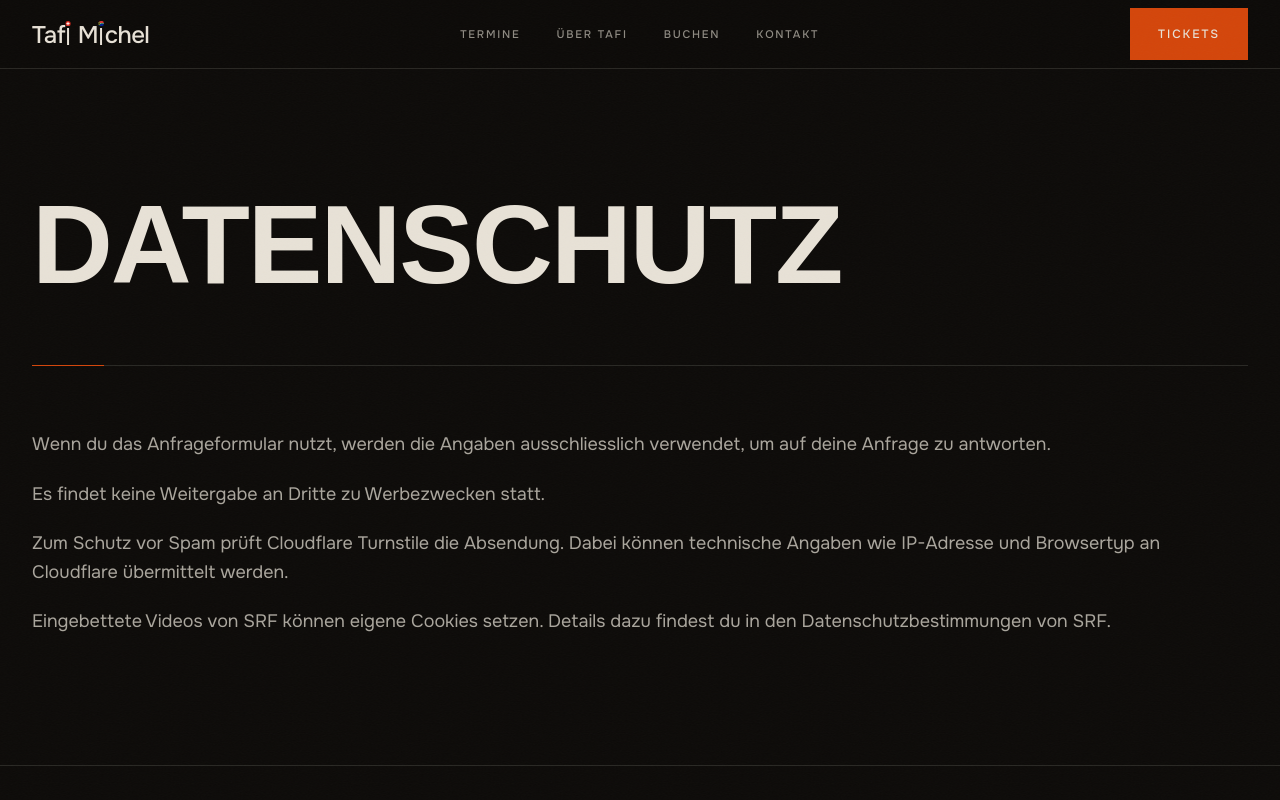
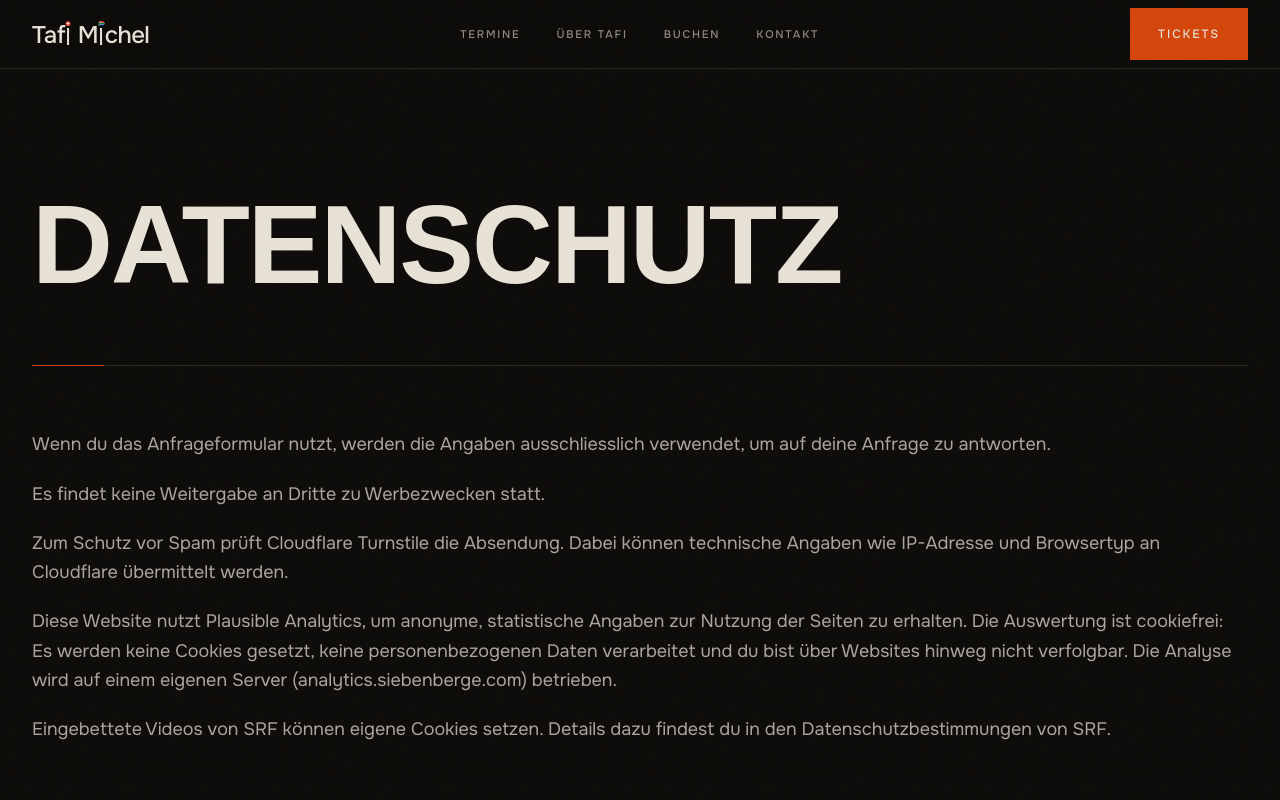
Before and after one commit to adrianbruegger/tafimichel, a Next.js app: page /datenschutz in a window 1280 px wide. Shown: the top 800 px of the page. Built offline with nearby package versions, Linux system fonts and the light colour scheme; a web font is replaced by a local one.

Commit message:
Add self-hosted Plausible analytics, Lenis scroll fixes, and a redrawn South Africa mark.

```diff
--- a/src/app/datenschutz/page.tsx
+++ b/src/app/datenschutz/page.tsx
@@ -24,6 +24,14 @@ export default function PrivacyPage() {
           übermittelt werden.
         </p>
         <p>
+          Diese Website nutzt Plausible Analytics, um anonyme, statistische
+          Angaben zur Nutzung der Seiten zu erhalten. Die Auswertung ist
+          cookiefrei: Es werden keine Cookies gesetzt, keine personenbezogenen
+          Daten verarbeitet und du bist über Websites hinweg nicht verfolgbar.
+          Die Analyse wird auf einem eigenen Server (analytics.siebenberge.com)
+          betrieben.
+        </p>
+        <p>
           Eingebettete Videos von SRF können eigene Cookies setzen. Details dazu
           findest du in den Datenschutzbestimmungen von SRF.
         </p>
--- a/src/app/globals.css
+++ b/src/app/globals.css
@@ -1,4 +1,5 @@
 @import "tailwindcss";
+@import "lenis/dist/lenis.css";
 
 /* ─────────────────────────────────────────────────────────────
    Tokens — one dark ground, one accent, layered surfaces.
@@ -61,7 +62,12 @@
   --font-display: var(--font-shoulders);
 }
 
-html,
+html {
+  background: var(--veld);
+  color: var(--ash);
+  scroll-padding-top: 5rem;
+}
+
 body {
   background: var(--veld);
   color: var(--ash);
--- a/src/app/layout.tsx
+++ b/src/app/layout.tsx
@@ -1,4 +1,5 @@
 import type { Metadata } from "next";
+import Script from "next/script";
 import { Big_Shoulders, Onest } from "next/font/google";
 import { Footer } from "@/components/footer";
 import { JsonLd } from "@/components/json-ld";
@@ -38,12 +39,13 @@ export default function RootLayout({ children }: LayoutProps<"/">) {
   return (
     <html
       lang="de-CH"
-      className={`${sans.variable} ${display.variable} h-full antialiased`}
+      className={`${sans.variable} ${display.variable} antialiased`}
     >
       <head>
         <link rel="preconnect" href="https://challenges.cloudflare.com" />
+        <link rel="preconnect" href={new URL(site.plausible.script).origin} />
       </head>
-      <body className="min-h-full bg-veld font-sans text-ash">
+        <body className="min-h-svh bg-veld font-sans text-ash">
         <script
           dangerouslySetInnerHTML={{
             __html:
@@ -61,6 +63,11 @@ export default function RootLayout({ children }: LayoutProps<"/">) {
           <div id="inhalt">{children}</div>
           <Footer />
         </Providers>
+        <Script
+          src={site.plausible.script}
+          strategy="afterInteractive"
+          data-domain={site.plausible.domain}
+        />
         <JsonLd data={siteGraph()} />
       </body>
     </html>
--- a/src/components/brand.tsx
+++ b/src/components/brand.tsx
@@ -1,3 +1,4 @@
+import { useId } from "react";
 import { site } from "@/lib/site";
 
 type MarkProps = {
@@ -15,20 +16,38 @@ export function SwissDot({ className }: MarkProps) {
 }
 
 export function SaDot({ className }: MarkProps) {
+  const id = useId().replace(/:/g, "");
+  const flagClip = `${id}-flag`;
+  const triClip = `${id}-tri`;
+
   return (
     <svg
-      viewBox="0 0 32 32"
+      viewBox="0 0 90 60"
+      preserveAspectRatio="xMidYMid slice"
       className={`overflow-hidden rounded-full ${className ?? ""}`}
       aria-hidden
     >
-      <rect width="32" height="16" fill="#DE3831" />
-      <rect y="16" width="32" height="16" fill="#002395" />
-      <polygon points="0,0 16,16 0,32" fill="#007A4D" />
-      <polygon points="0,4.2 12.6,16 0,27.8" fill="#FFB81C" />
-      <polygon points="0,7.4 9.4,16 0,24.6" fill="#000" />
-      <polygon points="9.8,16 32,16 32,13.15 14.2,13.15" fill="#fff" />
-      <polygon points="9.8,16 32,16 32,18.85 14.2,18.85" fill="#fff" />
-      <polygon points="14.2,13.15 32,13.15 32,18.85 14.2,18.85" fill="#007A4D" />
+      <defs>
+        <clipPath id={flagClip}>
+          <path d="M0 0h90v60H0z" />
+        </clipPath>
+        <clipPath id={triClip}>
+          <path d="m0 0 45 30L0 60z" />
+        </clipPath>
+      </defs>
+      <path fill="#E03C31" d="M0 0h90v30H45z" />
+      <path fill="#001489" d="M0 60h90V30H45z" />
+      <g clipPath={`url(#${flagClip})`} fill="none">
+        <path stroke="#fff" strokeWidth="20" d="M90 30H45L0 0v60l45-30" />
+        <path
+          fill="#000"
+          stroke="#FFB81C"
+          strokeWidth="20"
+          clipPath={`url(#${triClip})`}
+          d="m0 0 45 30L0 60"
+        />
+        <path stroke="#007749" strokeWidth="12" d="m0 0 45 30h45M0 60l45-30" />
+      </g>
     </svg>
   );
 }
--- a/src/components/nav.tsx
+++ b/src/components/nav.tsx
@@ -150,6 +150,7 @@ export function Nav() {
         <div
           id="menu"
           className="absolute inset-x-0 top-16 bottom-0 flex flex-col justify-between overflow-auto bg-veld px-5 pt-10 pb-10 md:top-[4.25rem]"
+          data-lenis-prevent
         >
           <nav className="flex flex-1 flex-col justify-center">
             {nav.map((item, index) => (
--- a/src/components/providers.tsx
+++ b/src/components/providers.tsx
@@ -3,11 +3,25 @@
 import { ReactLenis, useLenis } from "lenis/react";
 import gsap from "gsap";
 import { ScrollTrigger } from "gsap/ScrollTrigger";
-import { useEffect, useState } from "react";
+import { usePathname } from "next/navigation";
+import { useEffect, useLayoutEffect, useState } from "react";
+
 gsap.registerPlugin(ScrollTrigger);
+gsap.ticker.lagSmoothing(0);
 
 function ScrollBridge() {
+  const pathname = usePathname();
+  const lenis = useLenis();
+
   useLenis(ScrollTrigger.update);
+
+  useLayoutEffect(() => {
+    document.body.style.removeProperty("overflow");
+    lenis?.start();
+    lenis?.resize();
+    ScrollTrigger.refresh();
+  }, [pathname, lenis]);
+
   return null;
 }
 
@@ -30,6 +44,7 @@ export function Providers({ children }: { children: React.ReactNode }) {
         smoothWheel: !reduceMotion,
         wheelMultiplier: 0.9,
         anchors: { offset: 72 },
+        stopInertiaOnNavigate: true,
       }}
     >
       <ScrollBridge />
--- a/src/lib/site.ts
+++ b/src/lib/site.ts
@@ -7,6 +7,10 @@ export const site = {
   videoCaption: "Live aufgenommen, ungeschnitten.",
   srfEmbed:
     "https://www.srf.ch/play/embed?urn=urn:srf:video:2ee5efb9-d87f-4eda-b678-b4135df34132&subdivisions=false",
+  plausible: {
+    domain: "tafimichel.ch",
+    script: "https://analytics.siebenberge.com/js/script.js",
+  },
 } as const;
 
 export const meta = {
@@ -48,7 +52,7 @@ export const meta = {
   privacy: {
     title: "Datenschutz — Tafi Michel",
     description:
-      "Datenschutzhinweise zur Website von Tafi Michel: Anfrageformular, Cloudflare Turnstile und eingebettete SRF-Videos.",
+      "Datenschutzhinweise zur Website von Tafi Michel: cookiefreie Webanalyse, Anfrageformular, Cloudflare Turnstile und eingebettete SRF-Videos.",
   },
 } as const;
 
```
Also changed, not shown: .claude/launch.json (added).
